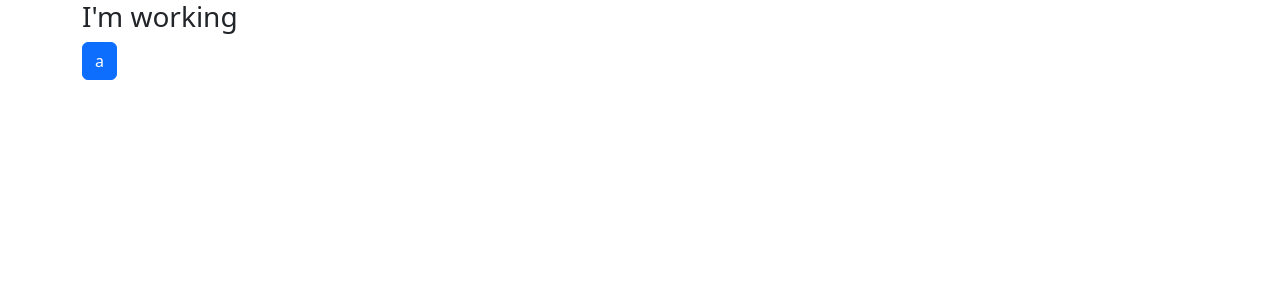
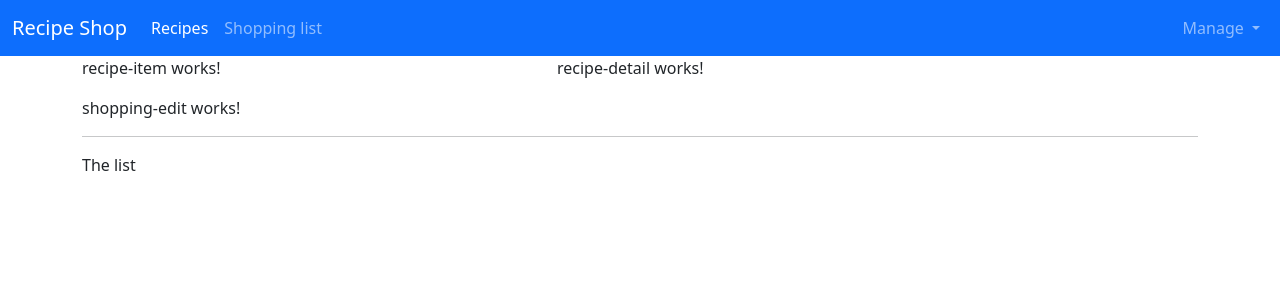
Before and after one commit to phuc16102001/recipe-shop, an Angular app: page / in a window 1280 px wide. Shown: the top 300 px of the page. Built offline with nearby package versions, Linux system fonts and the light colour scheme.

Commit message:
Add header

```diff
--- a/angular.json
+++ b/angular.json
@@ -23,7 +23,6 @@
               "src/assets"
             ],
             "styles": [
-              "node_modules/bootstrap/dist/css/bootstrap.min.css",
               "src/styles.css"
             ],
             "scripts": []
--- a/package.json
+++ b/package.json
@@ -18,7 +18,6 @@
     "@angular/platform-browser": "^14.1.0",
     "@angular/platform-browser-dynamic": "^14.1.0",
     "@angular/router": "^14.1.0",
-    "bootstrap": "^5.2.0",
     "rxjs": "~7.5.0",
     "tslib": "^2.3.0",
     "zone.js": "~0.11.4"
--- a/src/app/app.component.html
+++ b/src/app/app.component.html
@@ -1,8 +1,9 @@
+<app-header></app-header>
 <div class="container">
   <div class="row">
     <div class="col-xs-12">
-      <h3>I'm working</h3>
-      <button class="btn btn-primary">a</button>
+      <app-recipes></app-recipes>
+      <app-shopping-list></app-shopping-list>
     </div>
   </div>
 </div>
--- a/src/app/header/header.component.html
+++ b/src/app/header/header.component.html
@@ -1 +1,43 @@
-<p>header works!</p>
+<nav class="navbar navbar-expand-lg navbar-dark bg-primary">
+  <div class="container-fluid">
+    <a class="navbar-brand" href="#">Recipe Shop</a>
+    <button
+      class="navbar-toggler"
+      type="button"
+      data-bs-toggle="collapse"
+      data-bs-target="#navbarSupportedContent"
+      aria-controls="navbarSupportedContent"
+      aria-expanded="false"
+      aria-label="Toggle navigation"
+    >
+      <span class="navbar-toggler-icon"></span>
+    </button>
+    <div class="collapse navbar-collapse" id="navbarSupportedContent">
+      <ul class="navbar-nav me-auto mb-2 mb-lg-0">
+        <li class="nav-item">
+          <a class="nav-link active" aria-current="page" href="#">Recipes</a>
+        </li>
+        <li class="nav-item">
+          <a class="nav-link" href="#">Shopping list</a>
+        </li>
+      </ul>
+      <ul class="navbar-nav">
+        <li class="nav-item dropdown">
+          <a
+            class="nav-link dropdown-toggle"
+            href="#"
+            role="button"
+            data-bs-toggle="dropdown"
+            aria-expanded="false"
+          >
+            Manage
+          </a>
+          <ul class="dropdown-menu dropdown-menu-end">
+            <li><a class="dropdown-item" href="#">Save data</a></li>
+            <li><a class="dropdown-item" href="#">Fetch data</a></li>
+          </ul>
+        </li>
+      </ul>
+    </div>
+  </div>
+</nav>
--- a/src/app/recipes/recipe-list/recipe-list.component.html
+++ b/src/app/recipes/recipe-list/recipe-list.component.html
@@ -1 +1 @@
-<p>recipe-list works!</p>
+<app-recipe-item></app-recipe-item>
--- a/src/app/recipes/recipes.component.html
+++ b/src/app/recipes/recipes.component.html
@@ -1 +1,8 @@
-<p>recipes works!</p>
+<div class="row">
+    <div class="col-md-5">
+        <app-recipe-list></app-recipe-list>
+    </div>
+    <div class="col-md-7">
+        <app-recipe-detail></app-recipe-detail>
+    </div>
+</div>
--- a/src/app/shopping-list/shopping-list.component.html
+++ b/src/app/shopping-list/shopping-list.component.html
@@ -1 +1,7 @@
-<p>shopping-list works!</p>
+<div class="row">
+  <div class="col-xs-10">
+    <app-shopping-edit></app-shopping-edit>
+    <hr />
+    <p>The list</p>
+  </div>
+</div>
--- a/src/index.html
+++ b/src/index.html
@@ -1,11 +1,22 @@
-<!doctype html>
+<!DOCTYPE html>
 <html lang="en">
   <head>
-  <meta charset="utf-8">
+    <meta charset="utf-8" />
     <title>RecipeShop</title>
-  <base href="/">
-  <meta name="viewport" content="width=device-width, initial-scale=1">
-  <link rel="icon" type="image/x-icon" href="favicon.ico">
+    <base href="/" />
+    <link
+      href="https://cdn.jsdelivr.net/npm/bootstrap@5.2.0/dist/css/bootstrap.min.css"
+      rel="stylesheet"
+      integrity="sha384-gH2yIJqKdNHPEq0n4Mqa/HGKIhSkIHeL5AyhkYV8i59U5AR6csBvApHHNl/vI1Bx"
+      crossorigin="anonymous"
+    />
+    <script
+      src="https://cdn.jsdelivr.net/npm/bootstrap@5.2.0/dist/js/bootstrap.bundle.min.js"
+      integrity="sha384-A3rJD856KowSb7dwlZdYEkO39Gagi7vIsF0jrRAoQmDKKtQBHUuLZ9AsSv4jD4Xa"
+      crossorigin="anonymous"
+    ></script>
+    <meta name="viewport" content="width=device-width, initial-scale=1" />
+    <link rel="icon" type="image/x-icon" href="favicon.ico" />
   </head>
   <body>
     <app-root></app-root>
```
Also changed, not shown: 1 other file (tests, documents, lock files or other folders). Lines whose indentation alone changed are shown as unchanged.
